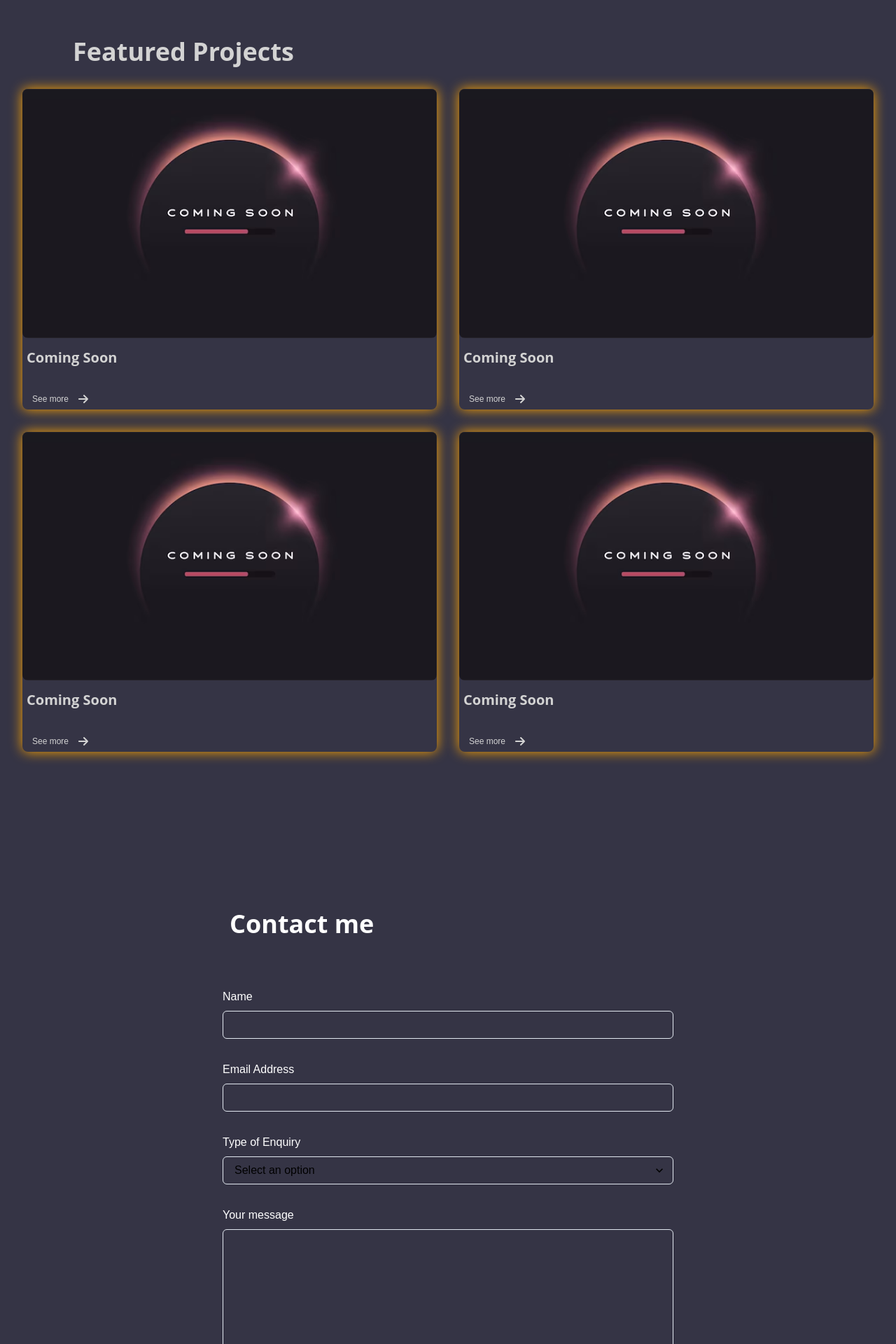
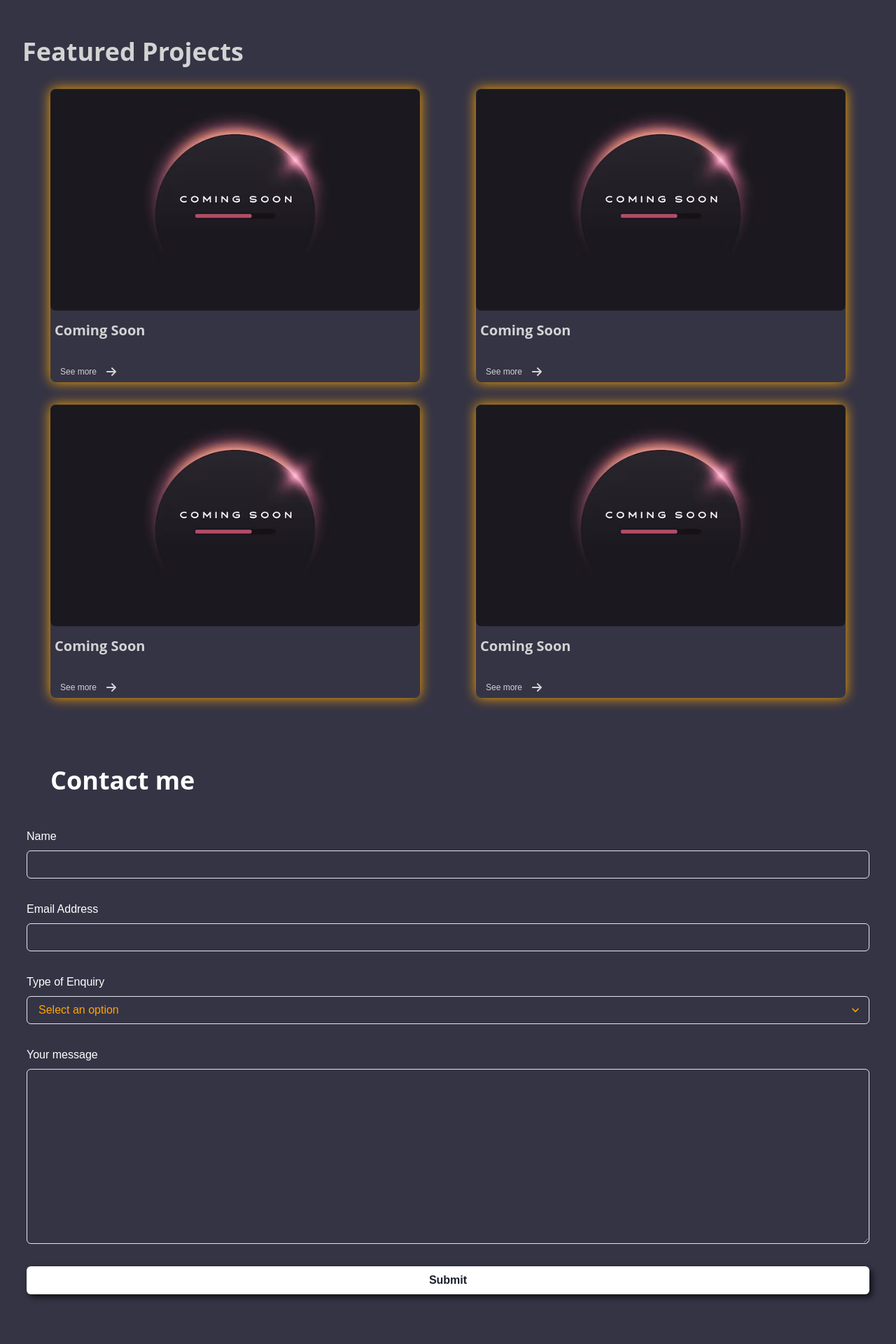
Before and after one commit to Keanu-Weeves/react-portfolio, a React (Create React App) app: page / in a window 1280 px wide. Shown: the part 780-2700 px from the top of the page at 70% size. Built offline with nearby package versions, Linux system fonts and the light colour scheme.

Commit message:
centering and spacing for mobile

```diff
--- a/src/components/Card.js
+++ b/src/components/Card.js
@@ -14,6 +14,7 @@ const Card = ({ title, description, imageSrc }) => {
     background="a9a9a9"
     borderRadius="8px"
     align="left"
+    mx="1.5em"
     boxShadow="0px 0px 18px rgba(255, 165, 0, 1)"
     className="card"
     >
--- a/src/components/ContactMeSection.js
+++ b/src/components/ContactMeSection.js
@@ -23,6 +23,7 @@ import '../styles.css'
 const ContactMeSection = () => {
   const { isLoading, response, submit } = useSubmit();
   const { onOpen } = useAlertContext();
+
 
   const formik = useFormik({
     initialValues: {
@@ -59,11 +60,11 @@ const ContactMeSection = () => {
       py={16}
       spacing={8}
     >
-      <VStack w="1024px" p={{ base: 64, md: 32 }} alignItems="flex-start">
-        <Heading color="white" as="h1" id="contactme-section" className="contactHeading">
+      <VStack w="100vw" p={{ base: 4, md: 0}} alignItems="flex-start">
+        <Heading color="white" as="h1" id="contactme-section" textAlign={{ base: 'center', md: 'left' }} className="contactHeading">
           Contact me
         </Heading>
-        <Box color="white" p={6} rounded="md" w="100%">
+        <Box color="white" rounded="md" w="100%">
           <form className="form" onSubmit={formik.handleSubmit}>
             <VStack spacing={8}>
               {/* Name Field */}
@@ -72,7 +73,7 @@ const ContactMeSection = () => {
               >
                 <FormLabel color="white" htmlFor="firstName">Name</FormLabel>
                 <Input
-                  color="white"
+                  color="orange"
                   className="firstName"
                   id="firstName"
                   name="firstName"
@@ -87,7 +88,7 @@ const ContactMeSection = () => {
               >
                 <FormLabel htmlFor="email" color="white">Email Address</FormLabel>
                 <Input
-                  color="white"
+                  color="orange"
                   id="email"
                   name="email"
                   type="email"
@@ -102,7 +103,7 @@ const ContactMeSection = () => {
               >
                 <FormLabel htmlFor="type" color="white">Type of Enquiry</FormLabel>
                 <Select
-                  color="black"
+                  color="orange"
                   className="options"
                   id="type"
                   name="type"
@@ -124,7 +125,7 @@ const ContactMeSection = () => {
               >
                 <FormLabel htmlFor="comment" color="white">Your message</FormLabel>
                 <Textarea
-                  color="white"
+                  color="orange"
                   id="comment"
                   name="comment"
                   height={250}
--- a/src/components/Header.js
+++ b/src/components/Header.js
@@ -141,8 +141,8 @@ const Header = () => {
           <DrawerOverlay /> {/* This is the backdrop */}
 
           <DrawerContent
-          backgroundColor="#18181b"> {/* This is the main drawer panel */}
-            <DrawerCloseButton color="orange" /> {/* This is the close button */}
+          backgroundColor="#18181b">
+            <DrawerCloseButton color="orange" />
             <DrawerHeader color="white">Socials</DrawerHeader>
             <DrawerBody>
               <VStack spacing={6}>
--- a/src/components/LandingSection.js
+++ b/src/components/LandingSection.js
@@ -9,14 +9,14 @@ import myProfilePic from '../images/20250605_141325.jpg';
 const greeting = "Hello, I am Cody!";
 const bio1 = "A frontend developer";
 const bio2 = "specialised in "
-const highlight = 'React'
+const highlight = "React"
 
 //Styles
 const picStyles = {
   border: "1px solid black",
   height: "100px",
   width: "100px",
-  boxShadow: "5px 5px 10px rgba(0, 0, 0, 1)"
+  boxShadow: "0px 0px 16px rgba(255, 165, 0, 1)"
 }
 
 const greetStyles = {
--- a/src/components/ProjectsSection.js
+++ b/src/components/ProjectsSection.js
@@ -36,14 +36,17 @@ const ProjectsSection = () => {
       spacing={8}
 
     >
-      <Heading  as="h1" id="projects-section"
-      color="lightgrey" textAlign={{base: 'center', md: 'left' }} ml="2em">
-        Featured Projects
-      </Heading>
+      <Box width="100%" display="flex" justifyContent={{ base: 'center', md: 'left' }} alignItems="center">
+        <Heading  as="h1" id="projects-section"
+        color="lightgrey" textAlign={{ base: 'center', md: 'left' }}>
+          Featured Projects
+        </Heading>
+      </Box>
       <Box
         display="grid"
         gridTemplateColumns={{ base: '1fr', md: 'repeat(2, minmax(0, 1fr))' }}
         gridGap={8}
+        mx="1em"
       >
         {projects.map((project) => (
           <Card
--- a/src/styles.css
+++ b/src/styles.css
@@ -36,8 +36,9 @@ body,html {
 }
 
 /* .options {
-  color: black;
+  color: darkgreen;
 } */
+
 
 
 .submitButton {
```
